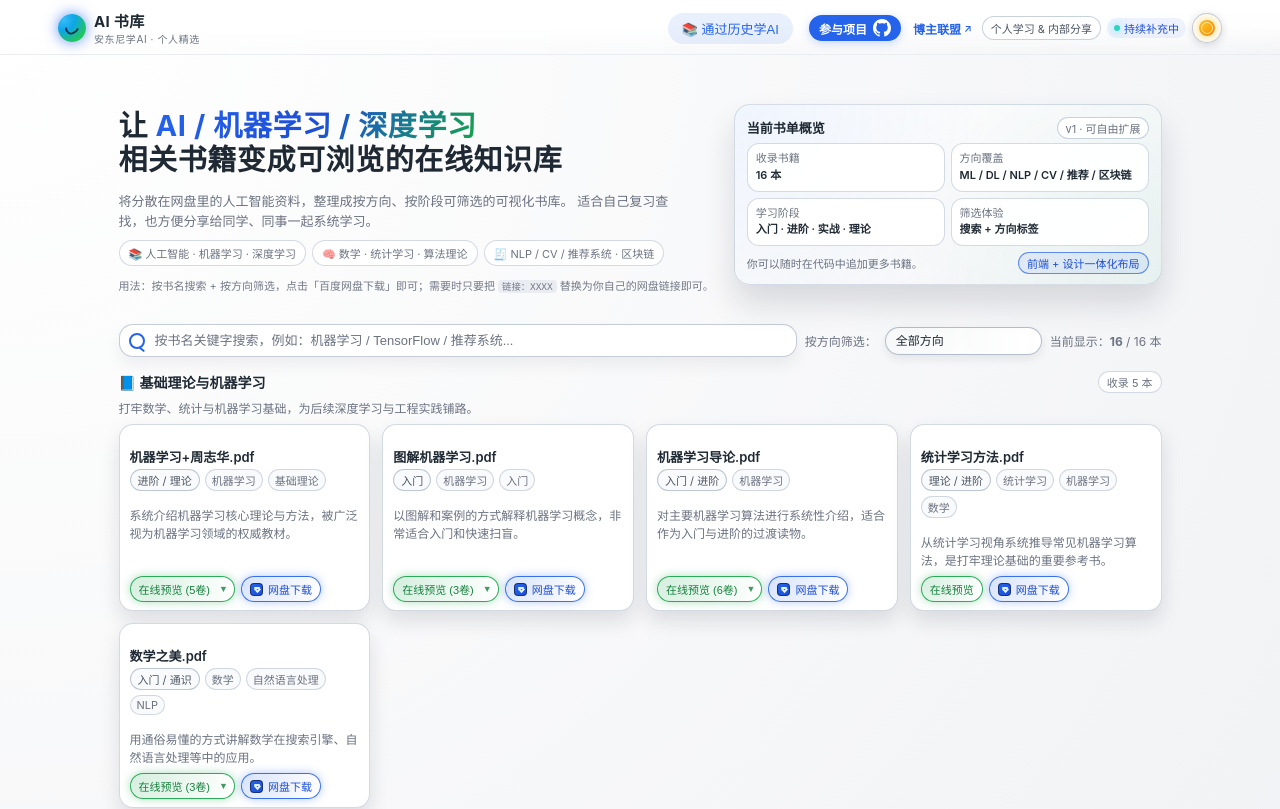
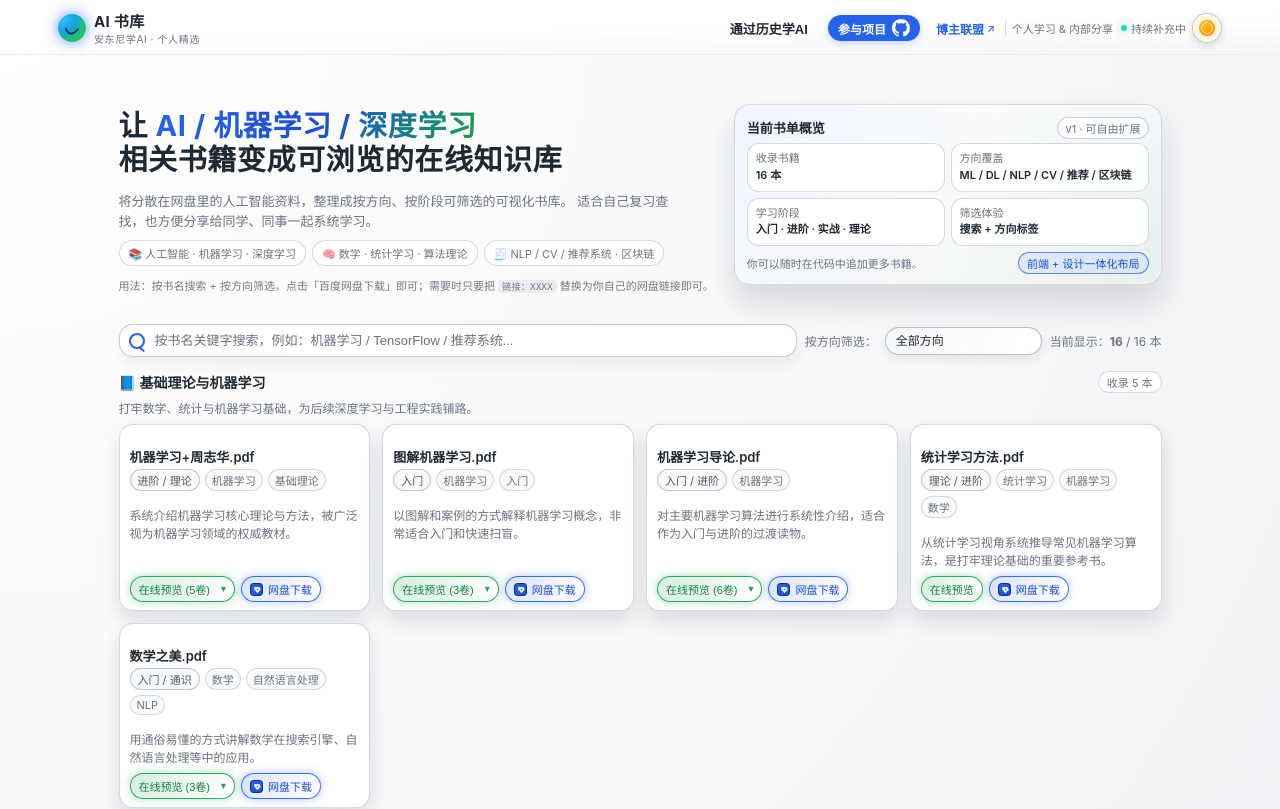
Before and after one commit to TUARAN/AI-Learning-Library, a React (Vite) app: page / in a window 1280 px wide. Shown: the top 809 px of the page. Built offline with nearby package versions, Linux system fonts and the light colour scheme.

Commit message:
Clarify top nav: separate nav vs status

```diff
--- a/src/App.css
+++ b/src/App.css
@@ -136,6 +136,18 @@ code {
   min-width: 0;
 }
 
+.brand-clickable {
+  cursor: pointer;
+  border-radius: 12px;
+  padding: 6px 8px;
+  margin: -6px -8px;
+  transition: background-color var(--transition-fast);
+}
+
+.brand-clickable:hover {
+  background: var(--accent-soft);
+}
+
 .brand-logo {
   width: 28px;
   height: 28px;
@@ -185,25 +197,44 @@ body.theme-light .brand-logo {
   color: var(--text-muted);
 }
 
+.nav-actions {
+  display: inline-flex;
+  align-items: center;
+  gap: 10px;
+}
+
+.nav-divider {
+  width: 1px;
+  height: 18px;
+  background: rgba(148, 163, 184, 0.35);
+  flex-shrink: 0;
+}
+
+.nav-meta {
+  display: inline-flex;
+  align-items: center;
+  gap: 8px;
+}
+
 .nav-pill {
-  padding: 3px 8px;
-  border-radius: 999px;
-  border: 1px solid rgba(148, 163, 184, 0.5);
-  background: rgba(15, 23, 42, 0.8);
-  color: #e5e7eb;
+  padding: 2px 0;
+  border-radius: 0;
+  border: none;
+  background: transparent;
+  color: var(--text-muted);
   white-space: nowrap;
 }
 
 body.theme-light .nav-pill {
-  background: rgba(255, 255, 255, 0.95);
-  color: #4b5563;
+  background: transparent;
+  color: var(--text-muted);
 }
 
 .nav-badge {
-  padding: 2px 7px;
-  border-radius: 999px;
-  background: rgba(56, 189, 248, 0.14);
-  color: #e0f2fe;
+  padding: 2px 0;
+  border-radius: 0;
+  background: transparent;
+  color: var(--text-muted);
   display: inline-flex;
   align-items: center;
   gap: 4px;
@@ -211,8 +242,8 @@ body.theme-light .nav-pill {
 }
 
 body.theme-light .nav-badge {
-  background: rgba(37, 99, 235, 0.08);
-  color: #1d4ed8;
+  background: transparent;
+  color: var(--text-muted);
 }
 
 .nav-badge-dot {
@@ -291,8 +322,9 @@ body.theme-light .theme-toggle-icon::after {
   .nav-right {
     gap: 4px;
   }
-  .nav-pill {
-    display: none; /* 小屏幕上隐藏“个人学习 & 内部分享”标签，避免挤压 */
+  .nav-divider,
+  .nav-meta {
+    display: none;
   }
 }
 
@@ -1216,42 +1248,48 @@ body.theme-light .nav-highlight-btn:hover {
 .nav-link-btn {
   display: inline-flex;
   align-items: center;
-  padding: 6px 14px;
-  border-radius: 999px;
-  background: var(--accent-soft);
-  color: var(--accent);
+  padding: 8px 10px;
+  border-radius: 10px;
+  background: transparent;
+  color: var(--text-main);
   font-size: 13px;
-  font-weight: 500;
+  font-weight: 650;
   border: none;
   cursor: pointer;
-  margin-right: 10px;
-  transition: all var(--transition-fast);
+  transition: background-color var(--transition-fast), color var(--transition-fast);
+  position: relative;
 }
 
 .nav-link-btn:hover {
-  background: rgba(56, 189, 248, 0.25);
-  transform: translateY(-1px);
+  background: var(--accent-soft);
 }
 
 .nav-link-btn.active {
+  color: var(--accent);
+}
+
+.nav-link-btn.active::after {
+  content: "";
+  position: absolute;
+  left: 10px;
+  right: 10px;
+  bottom: 3px;
+  height: 2px;
+  border-radius: 999px;
   background: var(--accent);
-  color: #ffffff;
-  box-shadow: 0 2px 8px rgba(56, 189, 248, 0.3);
 }
 
 body.theme-light .nav-link-btn {
-  background: rgba(37, 99, 235, 0.1);
+  background: transparent;
+  color: var(--text-main);
+}
+
+body.theme-light .nav-link-btn:hover {
+  background: var(--accent-soft);
+}
+
+body.theme-light .nav-link-btn.active {
   color: var(--accent);
-}
-
-body.theme-light .nav-link-btn:hover {
-  background: rgba(37, 99, 235, 0.15);
-}
-
-body.theme-light .nav-link-btn.active {
-  background: var(--accent);
-  color: #ffffff;
-  box-shadow: 0 2px 8px rgba(37, 99, 235, 0.25);
 }
 
 /* ============= AI历史页面 ============= */
--- a/src/App.jsx
+++ b/src/App.jsx
@@ -342,7 +342,16 @@ function App() {
       {/* 顶部导航 */}
       <header className="top-nav">
         <div className="top-nav-inner">
-          <div className="brand" onClick={() => setCurrentPage('library')} style={{cursor: 'pointer'}}>
+          <div
+            className="brand brand-clickable"
+            onClick={() => setCurrentPage('library')}
+            role="button"
+            tabIndex={0}
+            onKeyDown={(e) => {
+              if (e.key === 'Enter' || e.key === ' ') setCurrentPage('library');
+            }}
+            aria-label="返回书库首页"
+          >
             <div className="brand-logo" />
             <div>
               <div className="brand-text-title">AI 书库</div>
@@ -350,11 +359,13 @@ function App() {
             </div>
           </div>
           <div className="nav-right">
+            <div className="nav-actions">
               <button
                 className={`nav-link-btn ${currentPage === 'history' ? 'active' : ''}`}
                 onClick={() => setCurrentPage('history')}
+                aria-current={currentPage === 'history' ? 'page' : undefined}
               >
-              📚 通过历史学AI
+                通过历史学AI
               </button>
               <a
                 className="nav-highlight-btn"
@@ -376,10 +387,14 @@ function App() {
               >
                 博主联盟
               </a>
+            </div>
+            <div className="nav-divider" aria-hidden="true" />
+            <div className="nav-meta" aria-label="站点状态">
               <div className="nav-pill">个人学习 &amp; 内部分享</div>
               <div className="nav-badge">
                 <span className="nav-badge-dot" />
                 <span>持续补充中</span>
+              </div>
             </div>
             {/* 亮度切换按钮：浅色 / 深色 */}
             <button
```
Lines whose indentation alone changed are shown as unchanged.
